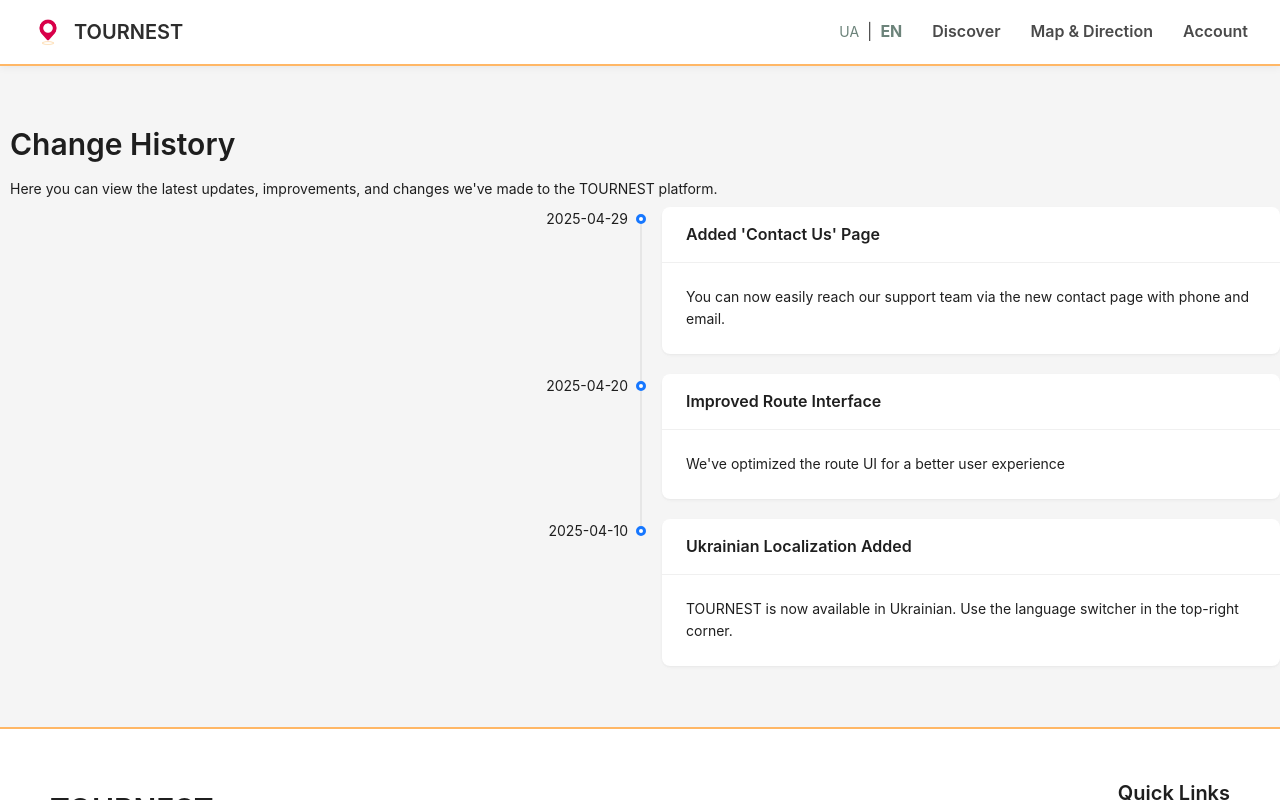
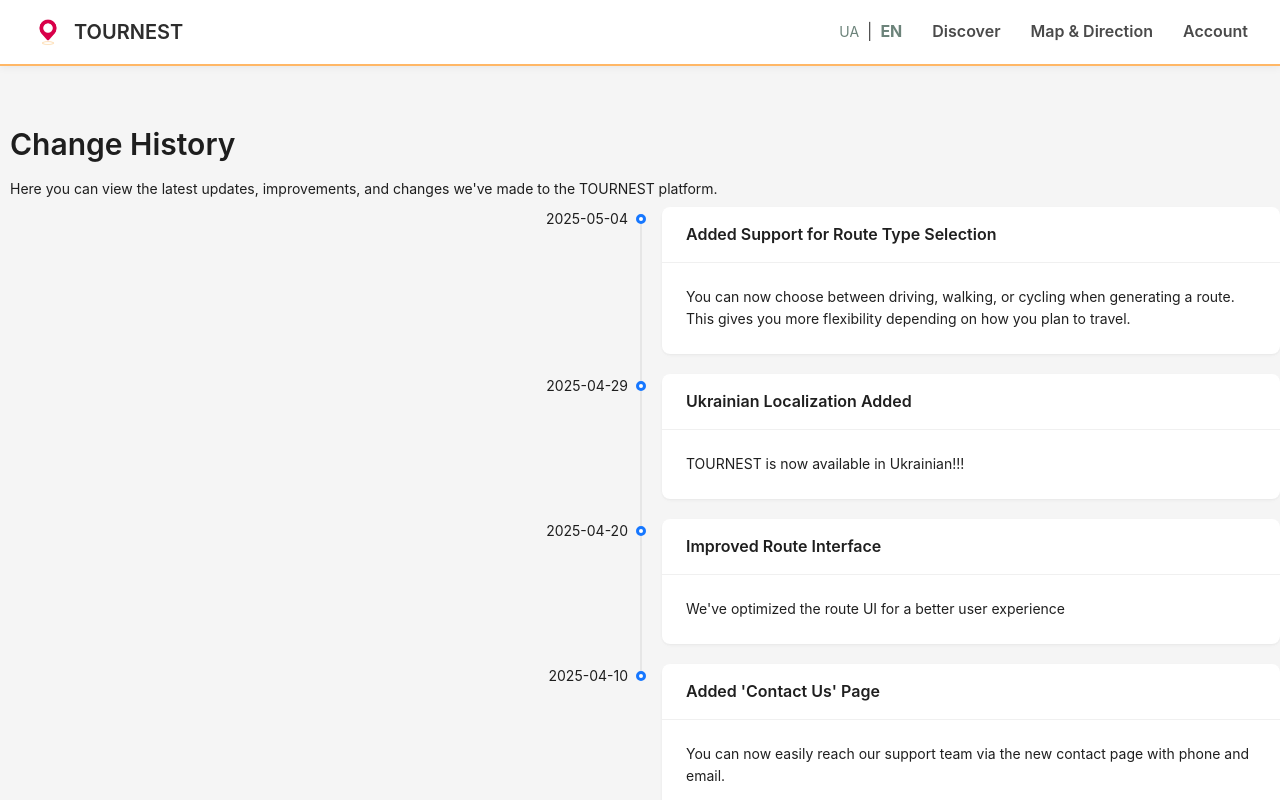
Before and after one commit to rewqla/TourNest, a React (Vite) app in the folder frontend/: page / in a window 1280 px wide. Both pictures are taken after a click on the element "Discover". Built offline with nearby package versions, Linux system fonts and the light colour scheme; no server answers.

Commit message:
Added a new article about choosing route type

```diff
--- a/frontend/src/locales/en.json
+++ b/frontend/src/locales/en.json
@@ -176,7 +176,11 @@
     },
     "update3": {
       "title": "Ukrainian Localization Added",
-      "content": "TOURNEST is now available in Ukrainian. Use the language switcher in the top-right corner."
+      "content": "TOURNEST is now available in Ukrainian!!!"
+    },
+    "update4": {
+      "title": "Added Support for Route Type Selection",
+      "content": "You can now choose between driving, walking, or cycling when generating a route. This gives you more flexibility depending on how you plan to travel."
     }
   }
 }
--- a/frontend/src/locales/ua.json
+++ b/frontend/src/locales/ua.json
@@ -176,7 +176,11 @@
     },
     "update3": {
       "title": "Додано локалізацію українською",
-      "content": "Тепер TOURNEST доступний українською мовою. Перемикач мови знаходиться у верхньому правому куті."
+      "content": "Тепер TOURNEST доступний українською мовою!!!"
+    },
+    "update4": {
+      "title": "Додано вибір типу маршруту",
+      "content": "Тепер ви можете обирати між автомобільним, пішим або велосипедним маршрутом при створенні маршруту. Це забезпечує більшу гнучкість відповідно до вашого способу подорожі."
     }
   }
 }
--- a/frontend/src/pages/DiscoverPage.tsx
+++ b/frontend/src/pages/DiscoverPage.tsx
@@ -8,9 +8,14 @@ const DiscoverPage = () => {
 
   const updates = [
     {
+      date: "2025-05-04",
+      title: t("discover.update4.title"),
+      content: t("discover.update4.content"),
+    },
+    {
       date: "2025-04-29",
-      title: t("discover.update1.title"),
-      content: t("discover.update1.content"),
+      title: t("discover.update3.title"),
+      content: t("discover.update3.content"),
     },
     {
       date: "2025-04-20",
@@ -19,8 +24,8 @@ const DiscoverPage = () => {
     },
     {
       date: "2025-04-10",
-      title: t("discover.update3.title"),
-      content: t("discover.update3.content"),
+      title: t("discover.update1.title"),
+      content: t("discover.update1.content"),
     },
   ];
 
```
